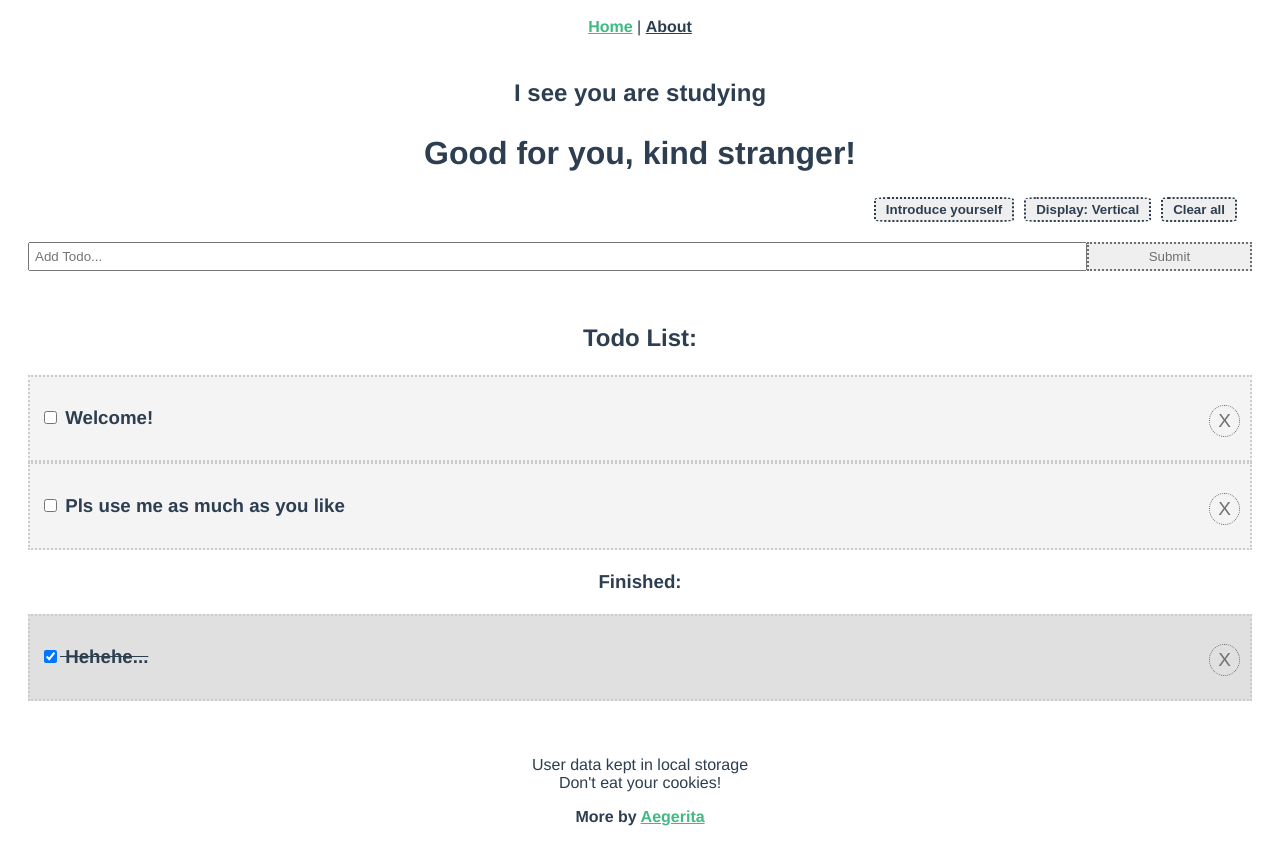
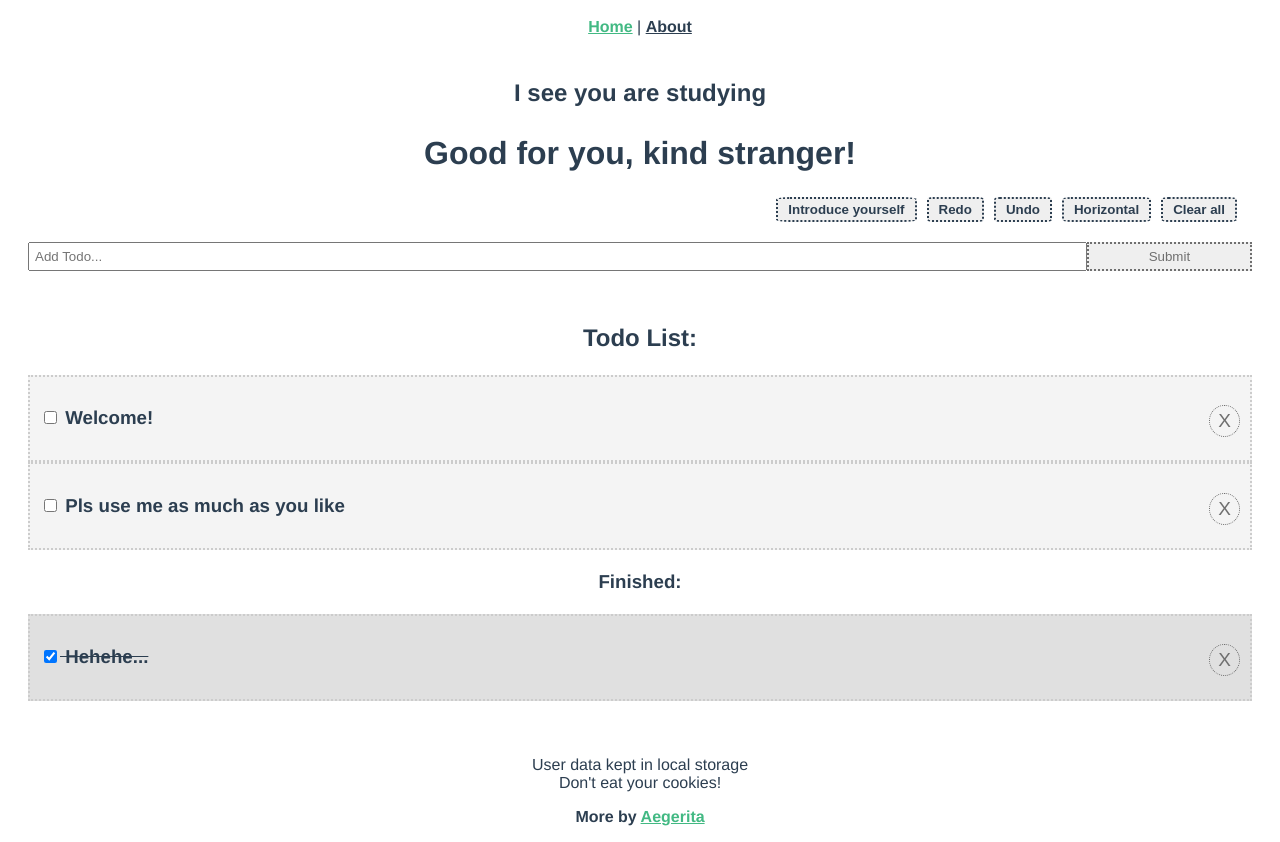
Before and after one commit to aegerita/ProductibiliBuddy, a Vue app: page /#/ in a window 1280 px wide. Built offline with nearby package versions, Linux system fonts and the light colour scheme.

Commit message:
undo + redo

```diff
--- a/src/components/Header.vue
+++ b/src/components/Header.vue
@@ -10,8 +10,10 @@
 				<input type="text" v-model.trim="newName" :placeholder="username ? username : 'Your name?'" ref="newName" id="newName">
 				<input type="submit" value="Submit">
 			</form>
-			<input @click="toggleDisplay()" type="submit" :value="'Display: '+(display?'Horizontal':'Vertical')">
-			<input @click="$emit('clear')" type="submit" value="Clear all">
+			<input @click="$emit('redo')" type="submit" value="Redo">
+			<input @click="$emit('undo')" type="submit" value="Undo">
+			<input @click="toggleDisplay()" type="submit" :value="display ? 'Vertical' : 'Horizontal'">
+			<input @click="clear()" type="submit" value="Clear all">
 		</div>
 	</header>
 </template>
@@ -44,6 +46,10 @@ export default {
 			console.log('store display to', !this.display);
 			localStorage.setItem('display', !this.display);
 			this.$emit('input', !this.display);
+		},
+		clear(){
+			if (confirm('Are you sure you wanna abandon these precious todos?'))
+				this.$emit('clear');
 		}
 	}
 }
--- a/src/components/Todoitem.vue
+++ b/src/components/Todoitem.vue
@@ -1,6 +1,6 @@
 <template>
 	<!-- class complete when then the todo.completed is true -->
-	<div :class="{'is-complete':todo.completed}" @click="$emit('toggle', todo)">
+	<div :class="{'is-complete':todo.completed}" @click="$emit('toggle', todo)" @click.right.prevent="$emit('del-todo', todo)">
 		<h3>
 			<!-- checkbox method -->
 			<input type="checkbox" :checked="todo.completed">
--- a/src/components/Todos.vue
+++ b/src/components/Todos.vue
@@ -1,6 +1,6 @@
 <template>
 	<div id="todo">
-		<Header @clear="clear" :username="username" :display="display" @rename="rename" v-model="display"/>
+		<Header @clear="clear" @rename="rename" @undo='undo' @redo='redo' :username="username" :display="display" v-model="display"/>
 		<AddTodo @add-todo="addTodo"/>
 
 		<!-- A for loop for todos array in props -->
@@ -42,9 +42,11 @@ export default {
 	// store things and variables and stuffs
 	data() {
 		return {
+			historyIndex: 0,
 			username: '',
 			display: false,
-			todos: []
+			todos: [],
+			history: []
 		}
 	},
 	mounted(){
@@ -64,6 +66,7 @@ export default {
 				localStorage.removeItem('todos');
 			}
 		}
+		this.save();
 		if (!this.todos.length){
 			if (localStorage.getItem('username')){
 				this.addTodo("Miss me?");
@@ -76,6 +79,14 @@ export default {
 			}
 			this.toggle(this.todos[2]);
 		}
+	},
+	created(){
+		document.onkeydown = evt => {
+			evt = evt || window.event;
+			if (evt.ctrlKey && evt.code === 'KeyZ') {
+				evt.shiftKey ? this.redo() : this.undo();
+			}
+		};
 	},
 	methods: {
 		deleteTodo(deletee) {
@@ -98,6 +109,9 @@ export default {
 			this.save();
 		},
 		save(){
+			// remove "future" history
+			this.history = this.history.slice(0, this.historyIndex++);
+			this.history.push(JSON.parse(JSON.stringify(this.todos)));
 			const parsed = JSON.stringify(this.todos);
 			localStorage.setItem('todos', parsed);
 		},
@@ -110,6 +124,21 @@ export default {
 			console.log("store the new name", name);
 			this.username = name;
 			localStorage.setItem('username', name);
+		},
+		undo(){
+			if (this.historyIndex > 1){
+				this.todos = JSON.parse(JSON.stringify(this.history[--this.historyIndex-1]));
+				console.log('copy history number ', this.historyIndex-1);
+			}
+			const parsed = JSON.stringify(this.todos);
+			localStorage.setItem('todos', parsed);
+		},
+		redo(){
+			if (this.historyIndex < this.history.length){
+				this.todos = JSON.parse(JSON.stringify(this.history[++this.historyIndex-1]));
+			}
+			const parsed = JSON.stringify(this.todos);
+			localStorage.setItem('todos', parsed);
 		}
 	}
 }
--- a/src/views/Home.vue
+++ b/src/views/Home.vue
@@ -1,6 +1,6 @@
 <template>
 	<div class="home">
-			<Todo></Todo>
+		<Todo></Todo>
 	</div>
 </template>
 
```
Also changed, not shown: src/App.vue (indentation only).
